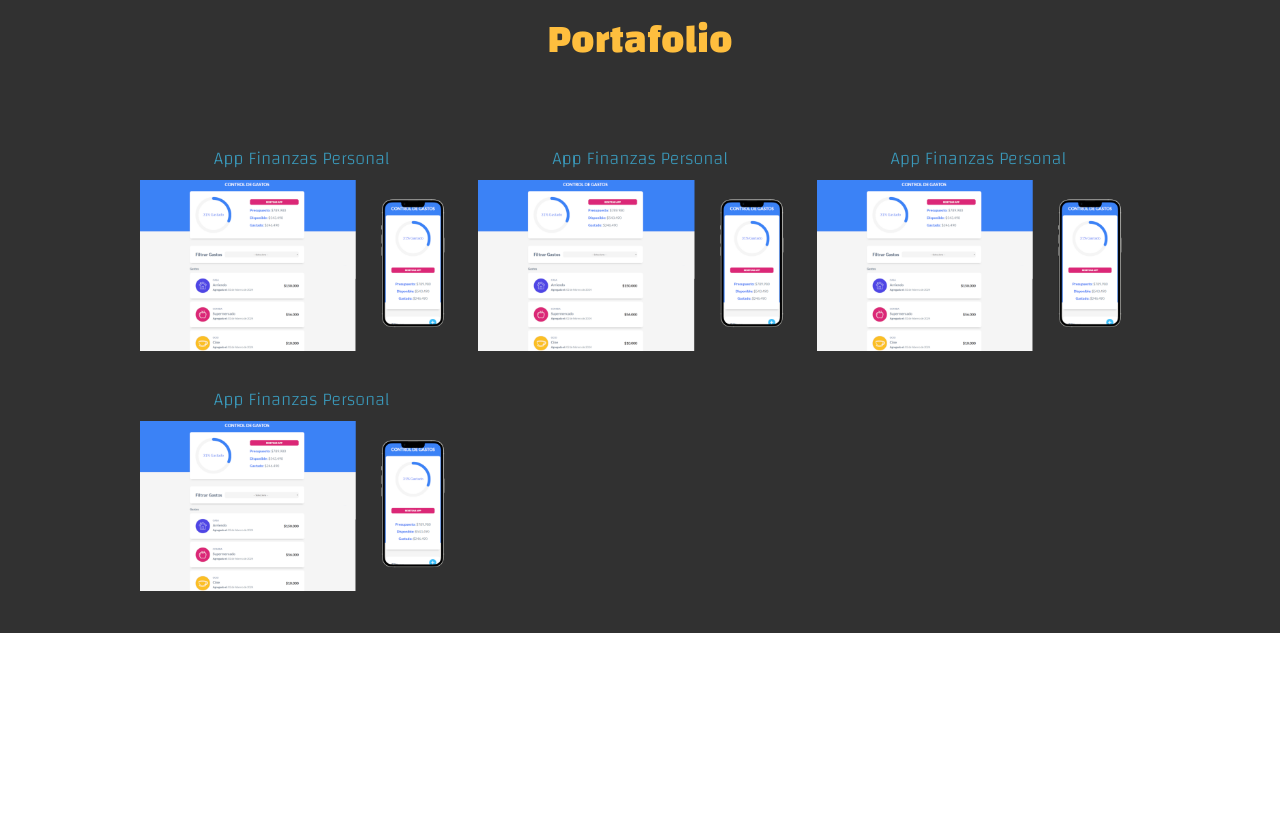
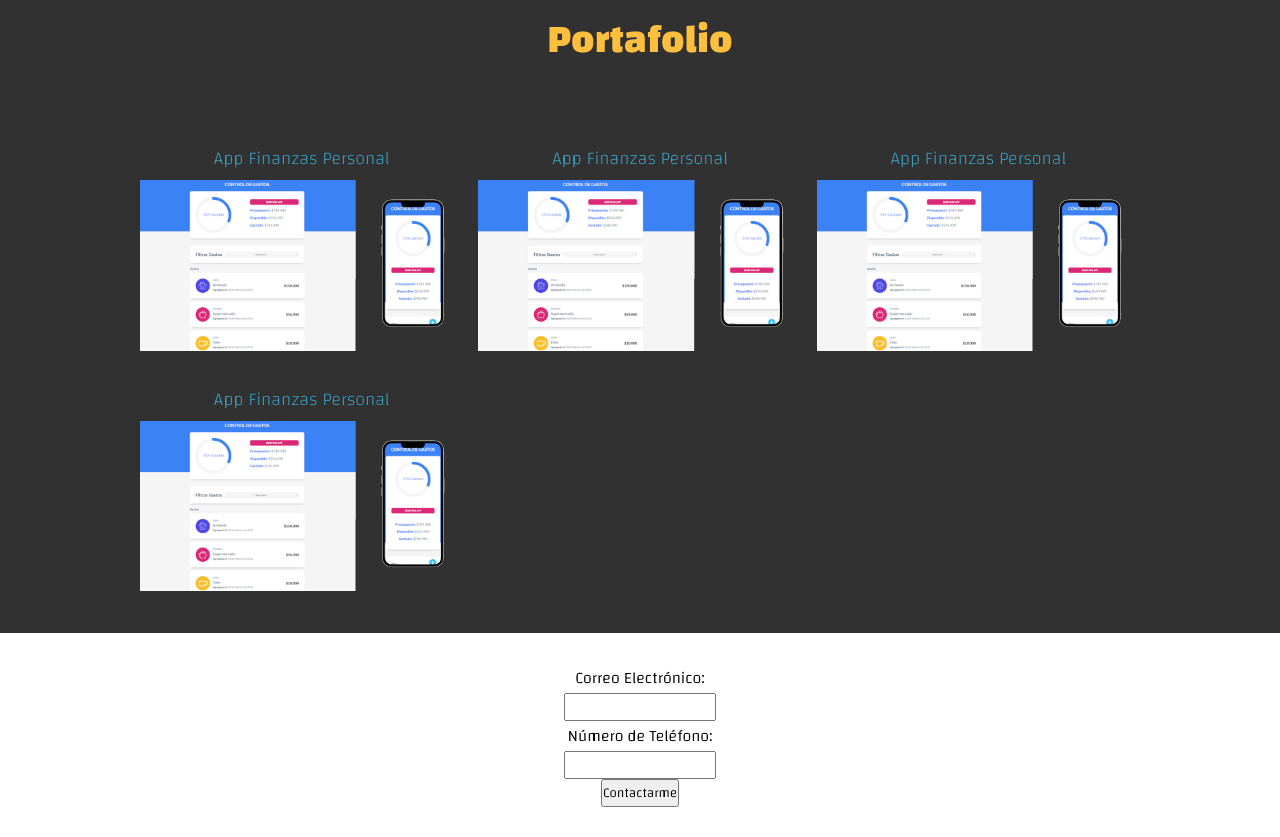
Before and after one commit to mfacuna/mfacuna.github.io, a plain HTML site: page index.html in a window 1280 px wide. Shown: the part 1504-2341 px from the top of the page. Before the commit the page ends 2137 px from the top, so only its background shows below. Drawn offline with Linux system fonts and the light colour scheme; a web font is replaced by a local one.

Commit message:
agrega sección de contacto

```diff
--- a/estilos.css
+++ b/estilos.css
@@ -278,13 +278,35 @@ i {
     height: auto;
 }
 
+
+.contacto {
+    opacity: 0;
+    /* Inicialmente oculto */
+    transform: translateY(20px);
+    /* Agregamos un pequeño desplazamiento para animación */
+    transition: opacity 0.5s ease-in-out, transform 0.5s ease-in-out;
+    margin-top: 30px;
+    margin-bottom: 30px;
+    text-align: center;
+    display: flex; /* Alineación vertical con display flex */
+    flex-direction: column; /* Los elementos se apilan verticalmente */
+    align-items: center; /* Centra los elementos horizontalmente */
+}
+
+.contactForm {
+    display: flex; /* Alineación vertical con display flex */
+    flex-direction: column; /* Los elementos se apilan verticalmente */
+    text-align: center;
+    width: 400px;
+    align-items: center;
+}
+
 .aparecer {
     opacity: 1;
     /* Hacer visible */
     transform: translateY(0);
     /* Quitar el desplazamiento */
 }
-
 
 .typing-effect {
     overflow: hidden;
--- a/index.html
+++ b/index.html
@@ -95,6 +95,15 @@
         </div>
     </div>
 
+    <div id="contacto" class="contacto">
+      <form id="contactForm" class="contactForm">
+        <label for="email">Correo Electrónico:</label>
+        <input type="email" id="email" required>
+
+        <label for="phone">Número de Teléfono:</label>
+        <input type="tel" id="phone" required>
+        <button type="button" onclick="contactMe()">Contactarme</button>
+      </form>
     </div>
 
     <script src="scripts.js"></script>
--- a/scripts.js
+++ b/scripts.js
@@ -47,8 +47,6 @@ window.addEventListener("scroll", function () {
     acercaDeSection.classList.add("aparecer");
   }
 
-
-
   // Verifica la posición de desplazamiento (puedes ajustar el valor según tus necesidades)
   if (window.scrollY > 50) {
     // Agrega una clase cuando el scroll alcanza cierta posición
@@ -59,11 +57,10 @@ window.addEventListener("scroll", function () {
   }
 });
 
-// Obtén el elemento por su ID
-var miElemento = document.getElementById("portafolio");
-
-// Verifica la posición del scroll al hacer scroll
+// Verifica la posición del scroll al hacer scroll a portafolio
 window.addEventListener("scroll", function() {
+  // Obtén el elemento por su ID
+  let portafolio = document.getElementById("portafolio");
   // Obtiene la posición actual del scroll
   var scrollPos = window.scrollY || window.scrollTop || document.getElementsByTagName("html")[0].scrollTop;
 
@@ -74,16 +71,24 @@ window.addEventListener("scroll", function() {
   var mitadVentana = windowHeight / 2;
 
   // Obtiene la posición superior e inferior del elemento
-  var elementoPosSuperior = miElemento.offsetTop;
-  var elementoPosInferior = elementoPosSuperior + miElemento.offsetHeight;
+  var elementoPosSuperior = portafolio.offsetTop;
+  var elementoPosInferior = elementoPosSuperior + portafolio.offsetHeight;
 
   // Verifica si el elemento está en la mitad de la ventana
   if (scrollPos + mitadVentana >= elementoPosSuperior && scrollPos + mitadVentana <= elementoPosInferior) {
-      console.log("El elemento está en la mitad de la ventana");
-      miElemento.classList.add("aparecer");
+      //console.log("El elemento está en la mitad de la ventana");
+      portafolio.classList.add("aparecer");
 
   } else {
-      console.log("El elemento no está en la mitad de la ventana");
+      //console.log("El elemento no está en la mitad de la ventana");
+  }
+});
+
+// Verifica la posición del scroll al hacer scroll hasta el final para contacto.
+window.addEventListener("scroll", function() {
+  let contacto = document.getElementById("contacto");
+  if ((window.innerHeight + window.scrollY) >= document.body.offsetHeight) {
+    contacto.classList.add("aparecer");
   }
 });
 
```
